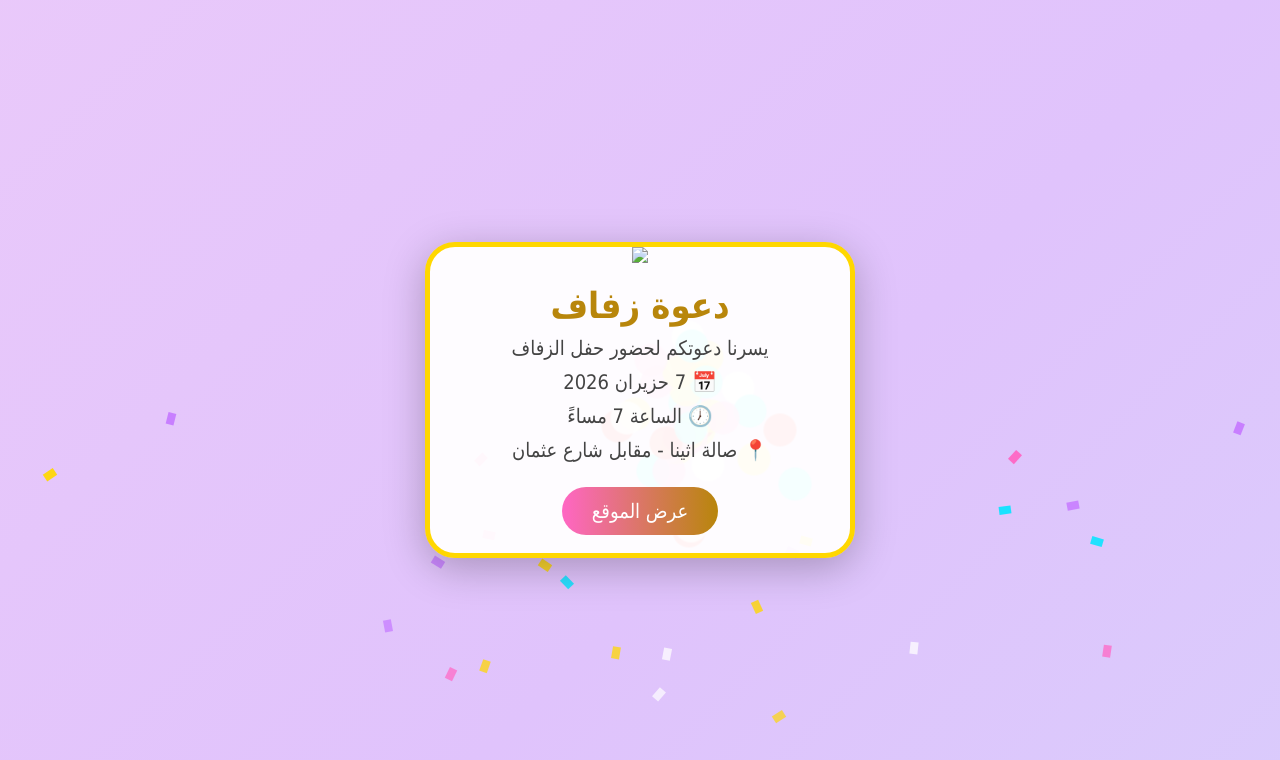
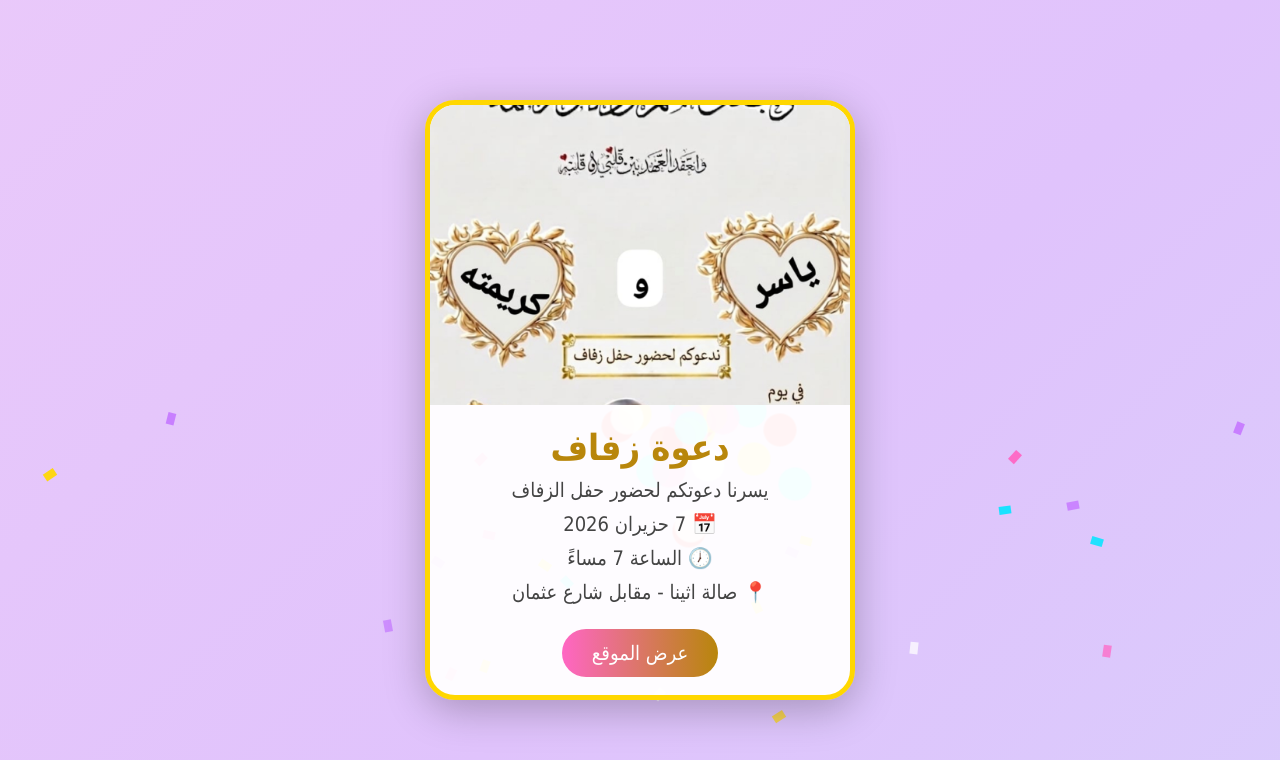
Before and after one commit to abmrsm10-gif/Yaser, a plain HTML site: page index.html in a window 1280 px wide. Both pictures are taken after a click on the button "🎉 فتح الدعوة". Shown: the top 760 px of the page. Drawn offline with Linux system fonts and the light colour scheme.

Commit message:
Update index.html

```diff
--- a/index.html
+++ b/index.html
@@ -172,7 +172,7 @@ z-index:1;
 
 <div class="card" id="card">
 
-<img src="invite.jpg">
+<img src="invite.png">
 
 <div class="content">
 
```
